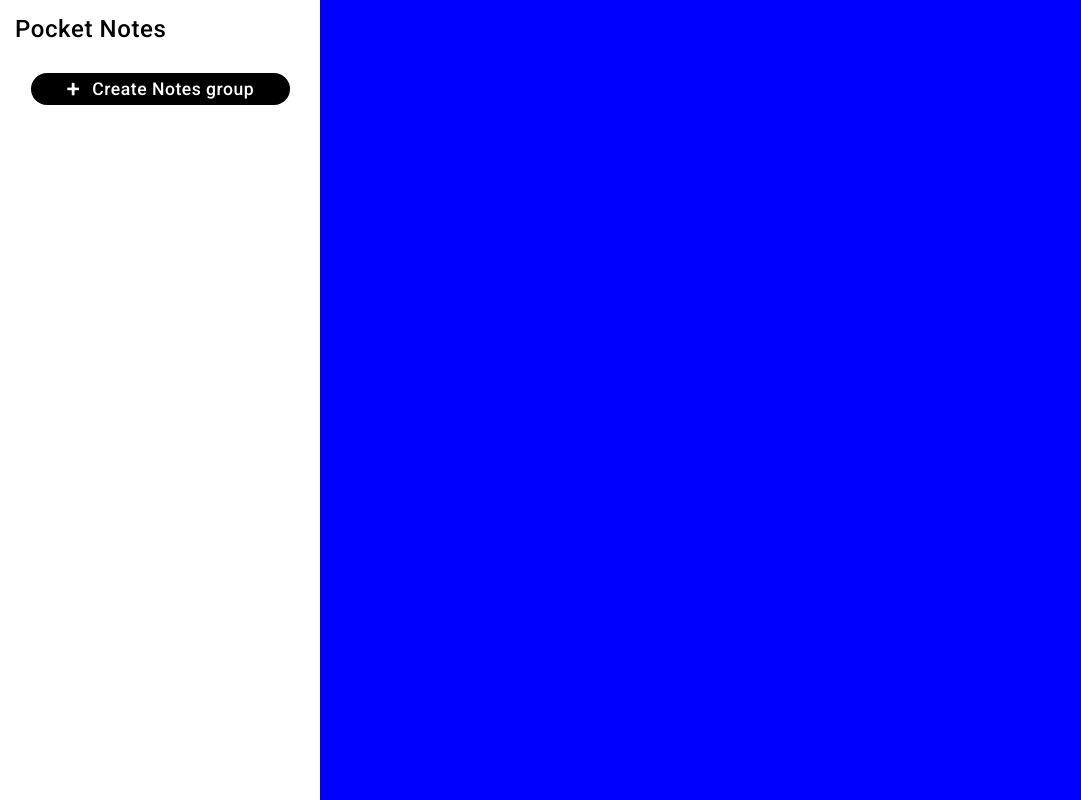
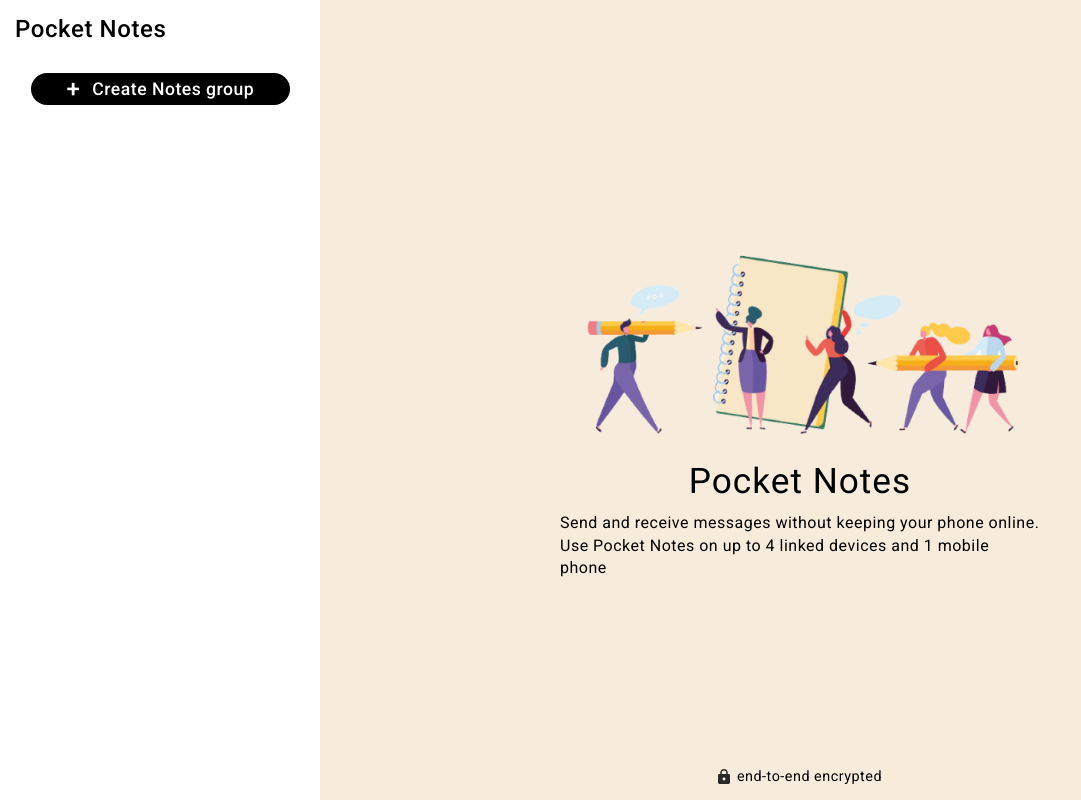
Before and after one commit to muttubk/notes-app, a React (Create React App) app: page / in a window 1280 px wide. Shown: the whole page, without its empty margins (0-1081 px from the left). Built offline with nearby package versions, Linux system fonts and the light colour scheme.

Commit message:
adding DisplayNotes component to display notes of individual selected notes group

```diff
--- a/src/Components/CreateNewNotes/CreateNewNotes.jsx
+++ b/src/Components/CreateNewNotes/CreateNewNotes.jsx
@@ -37,6 +37,8 @@ function CreateNewNotes(props) {
             groupsList.unshift(newGroup)
             localStorage.setItem('Notes', JSON.stringify(groupsList))
             console.log(groupsList)
+            // for selecting the created group immediately
+            props.setSelected(newGroup.id)
         }
         else {
             setError(true)
--- /dev/null
+++ b/src/Components/DisplayNotes/DisplayNotes.jsx
@@ -0,0 +1,137 @@
+import React, { useEffect, useState } from 'react'
+import styles from './DisplayNotes.module.css'
+
+import defaultImage from '../../assets/defaultImage.png'
+import lockImage from '../../assets/lockIcon.svg'
+import enterIcon from '../../assets/enterIcon.svg'
+import DisplayName from '../DisplayName/DisplayName'
+
+function DisplayNotes(props) {
+
+    // for storing new note to be added
+    const [newNote, setNewNote] = useState('');
+
+    // for storing old notes list of a groupName
+    const [oldNotes, setOldNotes] = useState([])
+    useEffect(() => {
+        if (props.selected) {
+            const notes = JSON.parse(localStorage.getItem('Notes')).filter(note => note.id === props.selected)[0].notesList
+            setOldNotes(notes)
+        }
+    }, [props.selected])
+
+    // for storing complete "Notes" from local storage
+    const completenotes = JSON.parse(localStorage.getItem('Notes'))
+    // for storing current selected notes group
+    const currentGroup = completenotes ? completenotes.filter(note => note.id === props.selected)[0] : {}
+
+    // for storing month names
+    const monthNames = ["January", "February", "March", "April", "May", "June",
+        "July", "August", "September", "October", "November", "December"
+    ];
+
+    // for getting the current time
+    const getTime = () => {
+        const time = new Date()
+        let hour = time.getHours()
+        const minute = time.getMinutes()
+        const ampm = hour < 12 ? 'AM' : 'PM'
+        hour = hour === 0 ? '12' : hour > 12 ? hour % 12 : hour
+        return hour + ":" + minute + " " + ampm
+    }
+    // for getting current date
+    const getDate = () => {
+        const time = new Date()
+        return time.getDate() + " " + monthNames[time.getMonth()] + " " + time.getFullYear()
+    }
+
+    // for getting new input note
+    const handleInput = (e) => {
+        setNewNote(e.target.value)
+    }
+
+    // for handling submission new note
+    const handleSubmit = () => {
+        if(newNote.length===0){
+            return
+        }
+        const time = getTime()
+        const date = getDate()
+        let newnotesList = [...oldNotes]
+        const newernote = {
+            date: date,
+            time: time,
+            content: newNote
+        }
+        newnotesList.unshift(newernote)
+
+        setOldNotes(newnotesList)
+        setNewNote('')
+        const updatedGroup = [
+            {
+                ...currentGroup,
+                notesList: newnotesList
+            }
+        ]
+        const newcompletenotes = completenotes.filter(group => group.id !== props.selected)
+        localStorage.setItem('Notes', JSON.stringify(updatedGroup.concat(newcompletenotes)))
+        // setting updated status as updated group id
+        props.setUpdated(props.selected)
+    }
+
+    return (
+        <div className={styles.NotesDisplay} >
+            {
+                !props.selected &&
+                <div className={styles.defaultContainer}>
+                    <img src={defaultImage} alt="" />
+                    <h1>Pocket Notes</h1>
+                    <p>Send and receive messages without keeping your phone online.
+                        Use Pocket Notes on up to 4 linked devices and 1 mobile phone</p>
+                    <div className={styles.footer}>
+                        <img src={lockImage} alt="" />
+                        <p>end-to-end encrypted</p>
+                    </div>
+                </div>
+            }
+
+            {
+                props.selected &&
+                <div className={styles.notesContainer}>
+                    <div className={styles.header} >
+                        <DisplayName {...currentGroup} />
+                    </div>
+                    <div className={styles.notesList}>
+                        {
+                            oldNotes &&
+                            oldNotes.map((item, idx) =>
+                                <div key={idx} className={styles.note}>
+                                    <div className={styles.timeAndDate}>
+                                        <p className={styles.time}>
+                                            {item.time}
+                                        </p>
+                                        <p className={styles.date}>
+                                            {item.date}
+                                        </p>
+                                    </div>
+                                    <p className={styles.noteContent}>
+                                        {item.content}
+                                    </p>
+                                </div>
+                            )
+                        }
+                    </div>
+                    <div className={styles.notesInputContainer}>
+                        <textarea className={styles.notesInput}
+                            value={newNote}
+                            onChange={handleInput}
+                            name="" id="" cols="30" rows="10" placeholder='Enter your text here...........'></textarea>
+                        <img src={enterIcon} className={styles.enterImage} alt="" onClick={handleSubmit} />
+                    </div>
+                </div>
+            }
+        </div >
+    )
+}
+
+export default DisplayNotes
--- /dev/null
+++ b/src/Components/DisplayNotes/DisplayNotes.module.css
@@ -0,0 +1,137 @@
+.NotesDisplay{
+    flex-grow: 1;
+    max-width: 75%;
+    background-color: #F7ECDC;
+}
+
+/* Default display */
+.defaultContainer{
+    width: 100%;
+    height: 100%;
+    display: flex;
+    flex-direction: column;
+    justify-content: center;
+    align-items: center;
+}
+
+.defaultContainer>img{
+    width: 50%;
+}
+.defaultContainer>h1{
+    font-size: 2.2rem;
+    font-weight: 400;
+    letter-spacing: 1px;
+}
+.defaultContainer>p{
+    margin-top: 10px;
+    width: 50%;
+    font-size: 1rem;
+    font-weight: 400;
+    letter-spacing: 0.5px;
+    line-height: 140%;
+}
+
+.defaultContainer .footer{
+    position: absolute;
+    bottom: 15px;
+    display: flex;
+    align-items: center;
+    gap: 7px;
+}
+.defaultContainer .footer>img{
+    width: 12px;
+}
+.defaultContainer .footer>p{
+    font-size: 0.9rem;
+    font-weight: 400;
+    letter-spacing: 0.5px;
+}
+
+
+/* Notes container */
+
+.notesContainer{
+    width: 100%;
+    height: 100%;
+    display: flex;
+    flex-direction: column;
+}
+
+/* Header */
+.header{
+    background-color: #E8E8E8;
+}
+
+/* Display notes */
+.notesList{
+    flex-grow: 1;
+    padding: 15px 35px;
+    overflow-y: auto;
+    display: flex;
+    flex-direction: column-reverse;
+    margin-right: 4px;
+}
+.notesList::-webkit-scrollbar{
+    width: 4px;
+    height: 100%;
+}
+.notesList::-webkit-scrollbar-thumb{
+    background: linear-gradient(to bottom right, #848484b3 0%, #a6a5a598 100%);
+    border-radius: 10px;
+}
+
+.note{
+    width: 100%;
+    display: flex;
+    gap: 30px;
+    padding: 20px 0;
+}
+.timeAndDate{
+    font-size: 0.8rem;
+    font-weight: 500;
+    letter-spacing: 0.4px;
+    line-height: 150%;
+    display: flex;
+    flex-direction: column;
+    flex-shrink: 0;
+}
+.noteContent{
+    font-size: 0.8rem;
+    font-weight: 400;
+    letter-spacing: 0.6px;
+    line-height: 150%;
+    flex-shrink: 1;
+    word-break: break-word;
+}
+
+/* Notes Input */
+.notesInputContainer{
+    background-color: #E8E8E8;
+    padding: 15px 20px;
+    position: relative;
+}
+.notesInput{
+    border: 1px solid #CCCCCC;
+    padding: 10px 20px;
+    border-radius: 8px;
+    outline: none;
+    width: 100%;
+    height: 130px;
+    resize: none;
+}
+.notesInput::placeholder{
+    font-size: 1.1rem;
+    font-weight: 400;
+    letter-spacing: 0.6px;
+    color: #9A9A9A;
+}
+
+
+/* Enter button */
+.enterImage{
+    width: 25px;
+    position: absolute;
+    bottom: 30px;
+    right: 30px;
+    cursor: pointer;
+}
--- a/src/Components/NameList/NamesList.module.css
+++ b/src/Components/NameList/NamesList.module.css
@@ -14,7 +14,6 @@
 }
 
 .container{
-    /* background-color: red; */
     padding: 30px 0;
     height: calc(100% - 30px);
 }
@@ -48,14 +47,15 @@
     flex-direction: column;
     height: calc(100% - 65px);
     overflow-y: scroll;
-    /* padding-right: 15px; */
+    direction: rtl;
+    padding-left: 5px;
 }
-
+.listContainer>div{
+    direction: ltr;
+}
 .listContainer::-webkit-scrollbar{
-    width: 0px;
+    width: 4px;
     height: 100%;
-    background-color: rgba(0, 0, 0, 0.119);
-    border-radius: 20px;
 }
 .listContainer::-webkit-scrollbar-thumb {
     background: linear-gradient(to bottom right, #848484b3 0%, #a6a5a598 100%);
--- a/src/Pages/HomePage.jsx
+++ b/src/Pages/HomePage.jsx
@@ -3,6 +3,7 @@ import styles from './HomePage.module.css'
 
 import NamesList from '../Components/NameList/NamesList'
 import CreateNewNotes from '../Components/CreateNewNotes/CreateNewNotes';
+import DisplayNotes from '../Components/DisplayNotes/DisplayNotes'
 
 function HomePage() {
 
@@ -12,14 +13,18 @@ function HomePage() {
     // for storing selected groupName
     const [selected, setSelected] = useState('');
 
+    // for status of notes updation, passed to namesList for re-render purpose
+    const [updated, setUpdated] = useState()
+
     return (
         <>
             <div className={styles.HomePage} >
-                <NamesList setCreating={setCreating} selected={selected} setSelected={setSelected} />
+                <NamesList setCreating={setCreating} selected={selected} setSelected={setSelected} updated={updated} />
+                <DisplayNotes selected={selected} setUpdated={setUpdated} />
             </div>
             {
                 creating &&
-                <CreateNewNotes setCreating={setCreating} />
+                <CreateNewNotes setCreating={setCreating} setSelected={setSelected} />
             }
         </>
     )
--- a/src/Pages/HomePage.module.css
+++ b/src/Pages/HomePage.module.css
@@ -1,5 +1,4 @@
 .HomePage{
-    background-color: blue;
     width: 100%;
     height: 100%;
     display: flex;
```
